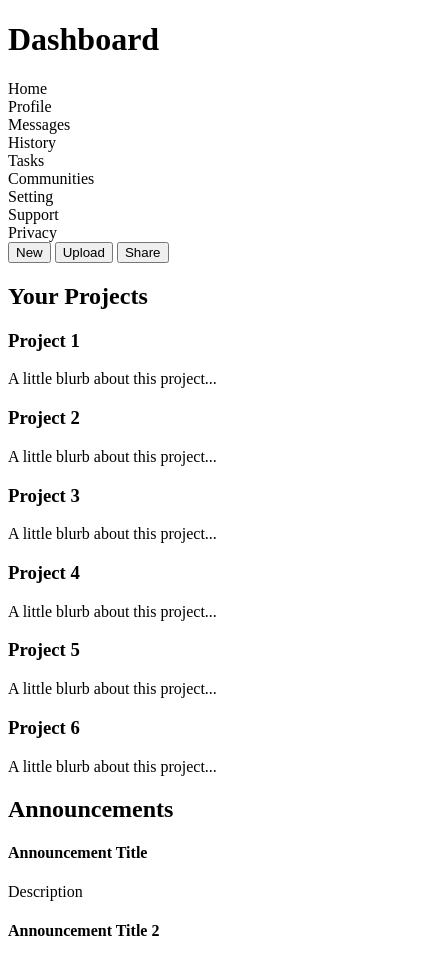
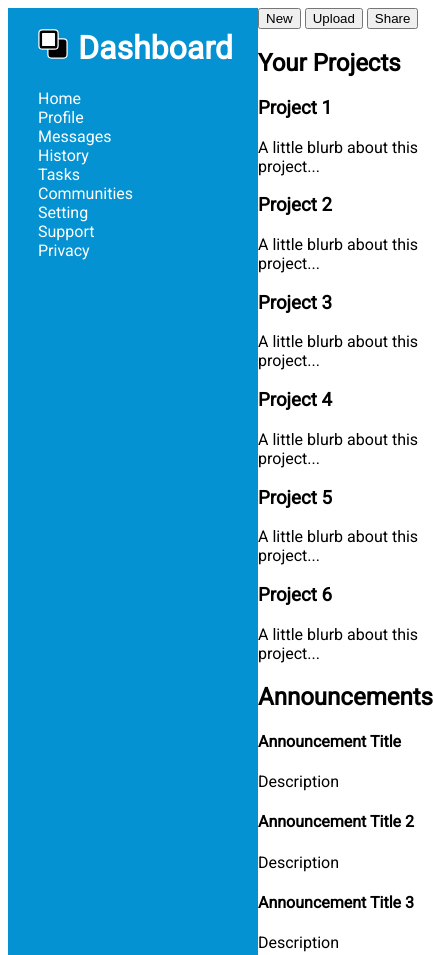
Before and after one commit to barnettalex99/adminDashboard, a plain HTML site: page index.html in a window 390 px wide. Shown: the top 955 px of the page, 433 px wide, since content can reach past the window. Drawn offline with Linux system fonts and the light colour scheme.

Commit message:
responsive nav barcss updates and logo added

```diff
--- a/index.html
+++ b/index.html
@@ -5,17 +5,25 @@
     <meta http-equiv="X-UA-Compatible" content="IE=edge">
     <meta name="viewport" content="width=device-width, initial-scale=1.0">
     <title>AdminDashboard</title>
+    <link rel="stylesheet" href="styles.css">
+    <link rel="preconnect" href="https://fonts.googleapis.com">
+    <link rel="preconnect" href="https://fonts.gstatic.com" crossorigin>
+    <link href="https://fonts.googleapis.com/css2?family=Roboto&display=swap" rel="stylesheet">
 </head>
 <body>
     <div class="content">
         <div class="side-menu">
-            <h1>Dashboard</h1>
+            <div class="dash-header-container">
+                <img src="dashboard-logo.svg">
+                <h1>Dashboard</h1>
+            </div>
             <div class="menu-item">Home</div>
             <div class="menu-item">Profile</div>
             <div class="menu-item">Messages</div>
             <div class="menu-item">History</div>
             <div class="menu-item">Tasks</div>
             <div class="menu-item">Communities</div>
+            <div class="blank-menu-item"></div>
             <div class="menu-item">Setting</div>
             <div class="menu-item">Support</div>
             <div class="menu-item">Privacy</div>
--- /dev/null
+++ b/styles.css
@@ -0,0 +1,24 @@
+.content{
+    font-family: 'Roboto', Arial, sans-serif;
+    display:grid;
+    grid-template-columns: clamp(250px, 35%, 350px) 1fr;
+    grid-template-rows: 1fr;
+}
+.side-menu{
+    background-color:#0492D2 ;
+    color:white;
+    padding-left: 30px;
+}
+
+.dash-header-container{
+    display:flex;
+    flex-direction: row;
+    justify-content:flex-start;
+}
+
+img{
+    margin-top: 21.44px;
+    margin-right: 10px;
+    height: 30px;
+    width: 30px;
+}
```
Also changed, not shown: dashboard-logo.svg (added).
